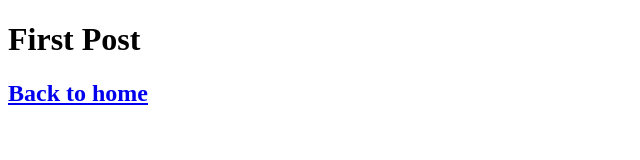
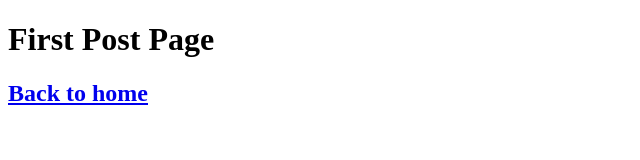
Before and after one commit to famasya/matagaruda-landing, a Next.js app in the folder release/: page /posts/first-post in a window 1280 px wide. Shown: the top 160 px of the page, without its empty margins (0-640 px from the left). Built offline with nearby package versions, Linux system fonts and the light colour scheme.

Commit message:
minor: netlify integration test

```diff
--- a/release/pages/posts/first-post.js
+++ b/release/pages/posts/first-post.js
@@ -3,7 +3,7 @@ import Link from "next/link";
 export default function FirstPost() {
   return (
     <>
-      <h1>First Post</h1>
+      <h1>First Post Page</h1>
       <h2>
         <Link href="/">
           <a>Back to home</a>
```
